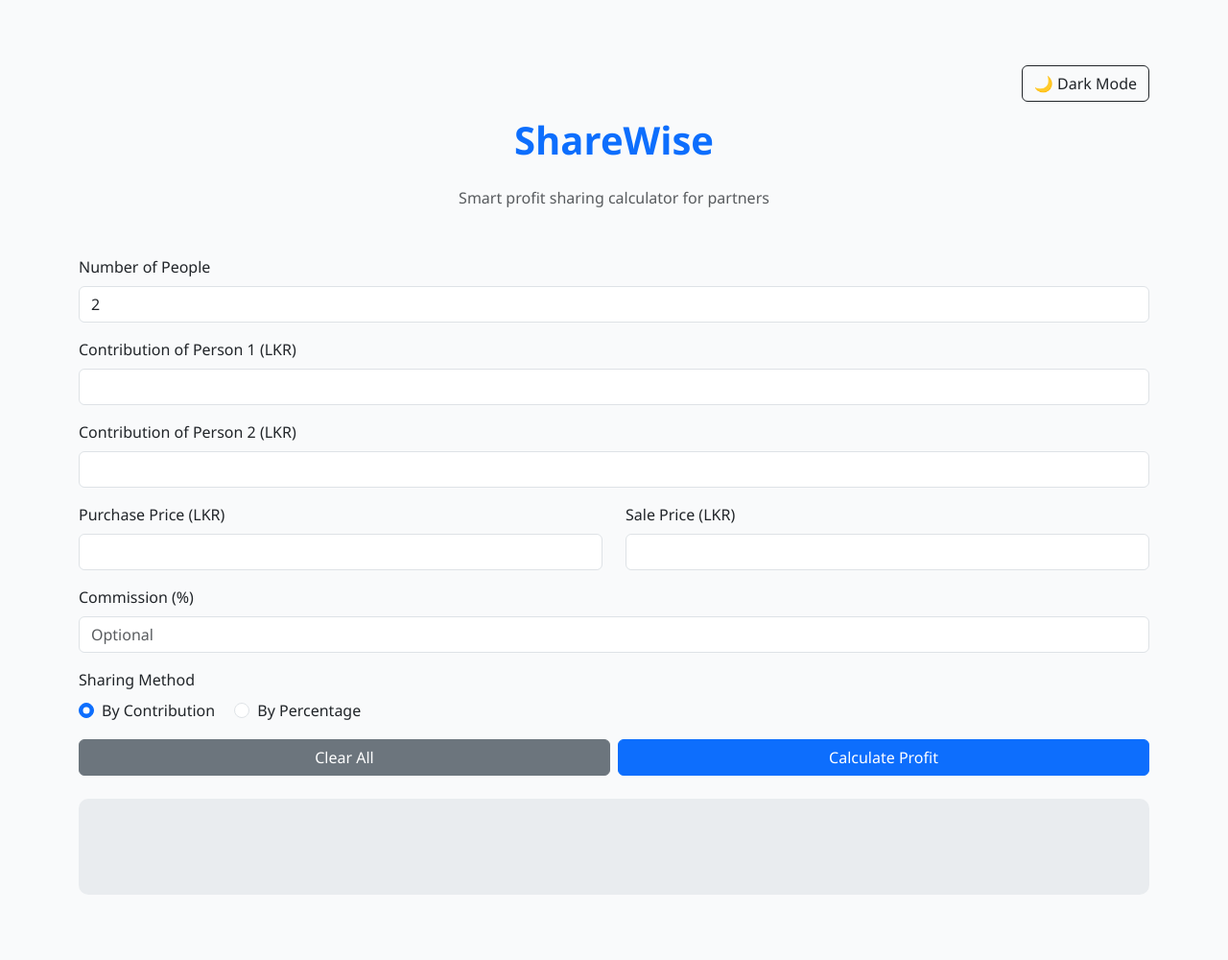
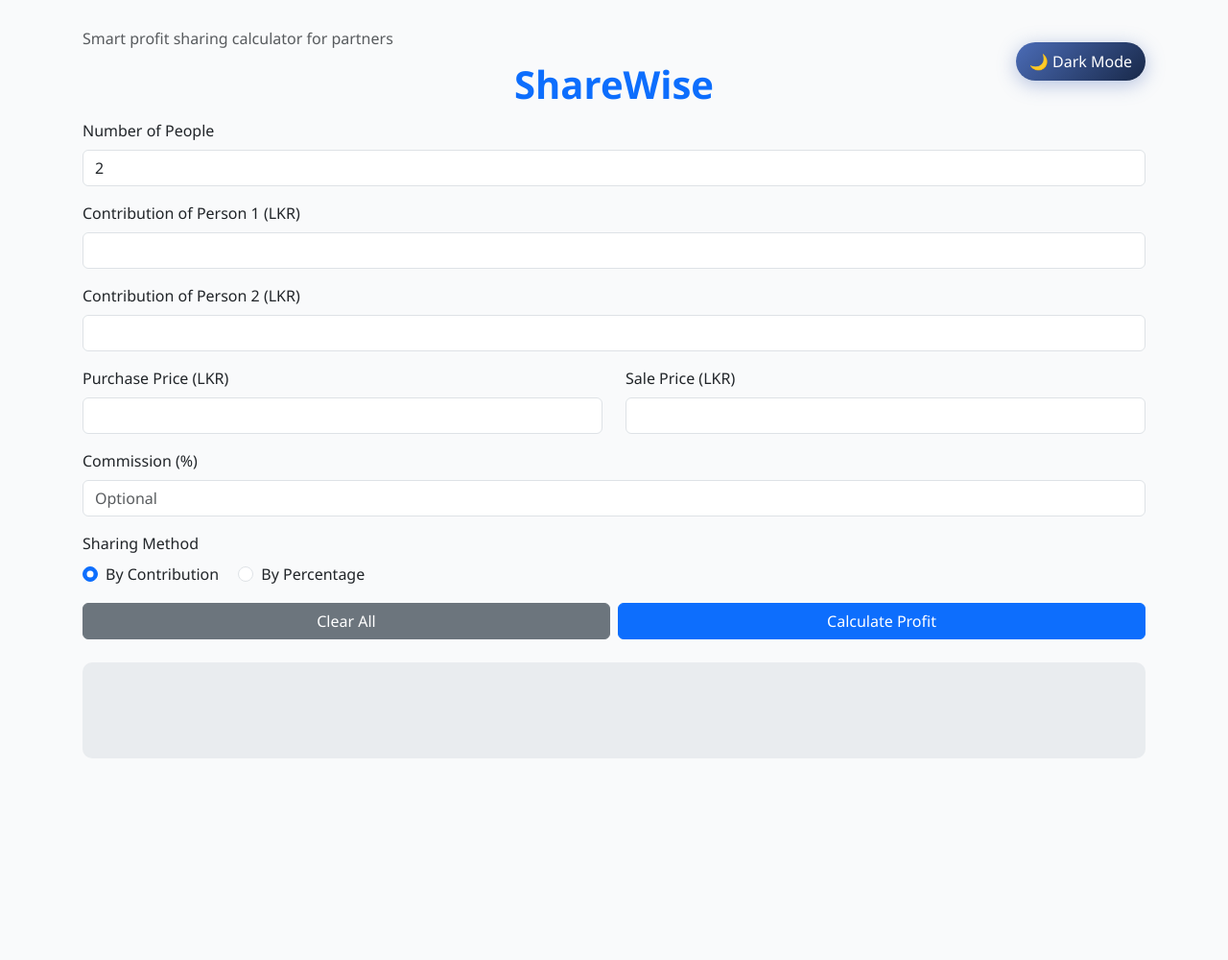
Before and after one commit to chathura-kulathunga/ShareWise, a PHP site: page / in a window 1280 px wide. Shown: the whole page at 96% size. After the commit the page ends 790 px from the top, so only its background shows below. Run offline with PHP 8.4, Linux system fonts and the light colour scheme.

Commit message:
dev-home-04: Theme changing update

```diff
--- a/assets/css/style.css
+++ b/assets/css/style.css
@@ -91,6 +91,18 @@ body.dark-mode .btn-outline-dark:hover {
   color: #212529;
 }
 
+body.dark-mode .text-muted {
+  color: #bbbbbb !important; /* or use #cccccc for a slightly lighter shade */
+}
+
+body.dark-mode .text-info {
+  color: #4dc1d6 !important; /* light aqua/blue that works well on dark bg */
+}
+
+.text-info {
+  transition: color 0.3s ease-in-out;
+}
+
 /* Optional: Dark button switch look when toggled */
 .btn-outline-light {
   border-color: #f8f9fa;
@@ -164,3 +176,40 @@ body.dark-mode .btn-outline-dark:hover {
     min-height: 80px;
   }
 }
+
+/* Dark Mode Toggle Button */
+#modeToggle {
+  border: none;
+  background: linear-gradient(135deg, #4b6cb7, #182848);
+  color: #fff;
+  padding: 8px 14px;
+  border-radius: 30px;
+  font-weight: 500;
+  box-shadow: 0 4px 20px rgba(75, 108, 183, 0.4);
+  transition: all 0.3s ease;
+}
+
+#modeToggle:hover {
+  transform: scale(1.05);
+  box-shadow: 0 6px 24px rgba(75, 108, 183, 0.6);
+  cursor: pointer;
+}
+
+body.dark-mode #modeToggle {
+  background: linear-gradient(135deg, #f7971e, #ffd200);
+  color: #212529;
+  box-shadow: 0 4px 20px rgba(255, 210, 0, 0.5);
+}
+
+@media (max-width: 576px) {
+  .position-relative.d-flex {
+    flex-direction: column;
+    gap: 1rem;
+  }
+  h1.position-absolute {
+    position: static !important;
+    transform: none !important;
+    text-align: center;
+    width: 100%;
+  }
+}
--- a/assets/js/script.js
+++ b/assets/js/script.js
@@ -71,7 +71,7 @@ document.getElementById('profitForm').addEventListener('submit', async (e) => {
         html += `<p class="animate__animated animate__fadeIn animate__delay-2s text-info">
     <strong>Commission Deducted:</strong> ${data.commission}%
     <span class="text-muted">(${data.commissionAmount.toFixed(2)} LKR)</span>
-  </p>`;
+    </p>`;
       }
 
       html += '<ul class="list-group mt-3">';
--- a/index.php
+++ b/index.php
@@ -11,15 +11,16 @@
 </head>
 
 <body>
-  <div class="container py-5 animate__animated animate__fadeInUp animate__faster">
 
-    <div class="d-flex justify-content-end mb-3">
-      <button id="modeToggle" class="btn btn-outline-dark">🌙 Dark Mode</button>
+  <div class="container py-2 px-3 animate__animated animate__fadeInUp animate__faster">
+
+    <div class="position-relative d-flex justify-content-between align-items-center mb-4 flex-wrap">
+      <h1 class="m-0 text-primary fw-bold position-absolute top-50 start-50 translate-middle-x animate__animated animate__fadeInDown">
+        ShareWise
+      </h1>
+      <p class="text-center mb-3 text-muted text-center mb-5 text-muted animate__animated animate__fadeIn animate__delay-1s">Smart profit sharing calculator for partners</p>
+      <button id="modeToggle">🌙 Dark Mode</button>
     </div>
-
-    <h1 class="text-center mb-4 text-primary fw-bold animate__animated animate__fadeInDown">ShareWise</h1>
-    <p class="text-center mb-5 text-muted animate__animated animate__fadeIn animate__delay-1s">Smart profit sharing calculator for partners</p>
-
 
     <form id="profitForm">
       <div class="mb-3">
```
